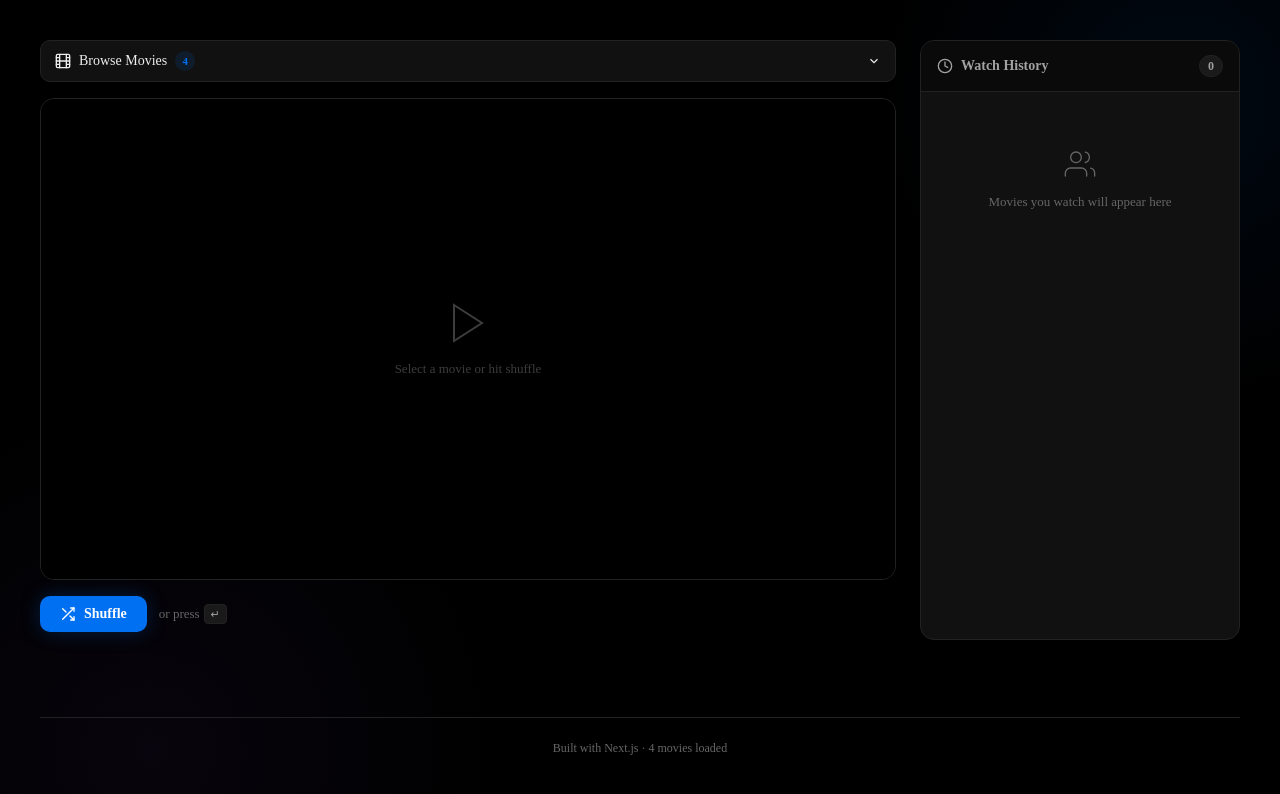
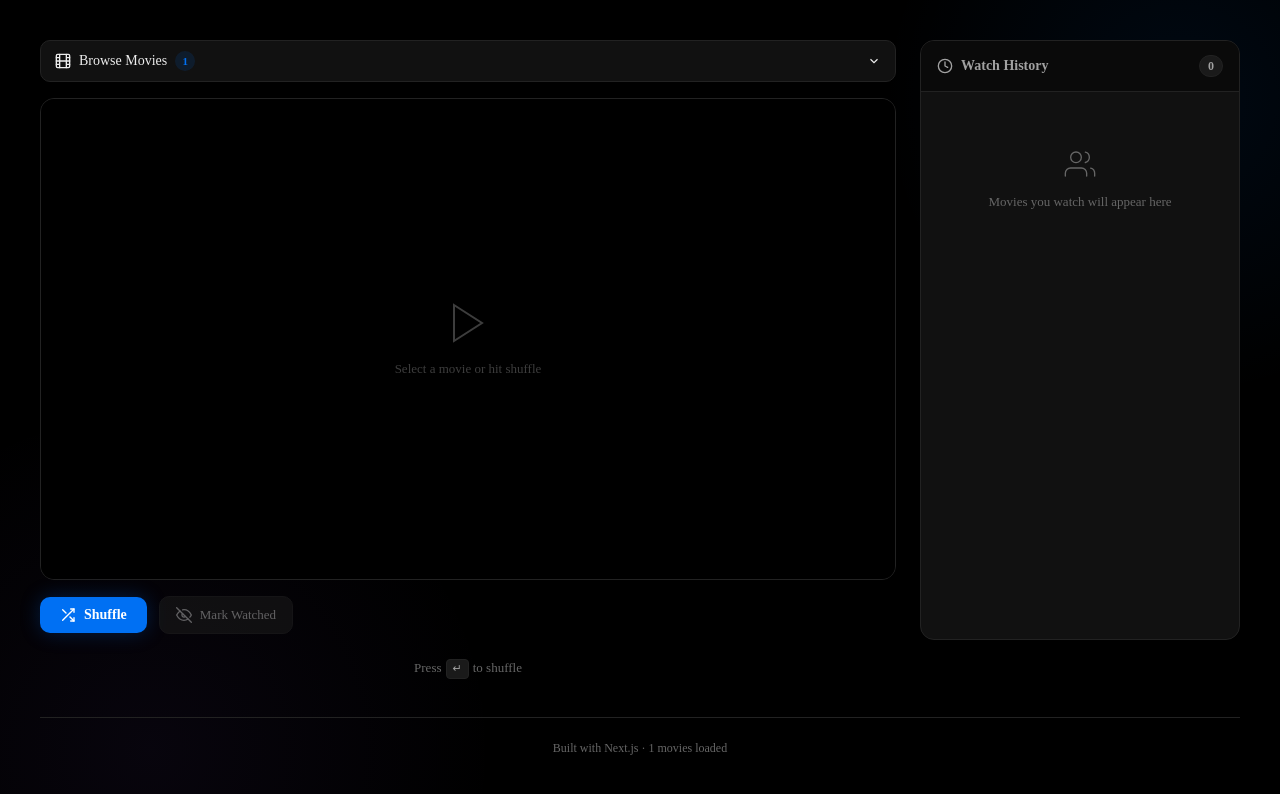
Before and after one commit to rachancheet/movie_previewing, a Next.js app: page / in a window 1280 px wide. Shown: the top 794 px of the page. Built offline with nearby package versions, Linux system fonts and the light colour scheme.

Commit message:
working better 2

```diff
--- /dev/null
+++ b/src/app/api/mark_watched/route.ts
@@ -0,0 +1,21 @@
+import { NextResponse } from "next/server";
+import { markMovieAsWatched } from "@/lib/store";
+
+export async function POST(request: Request) {
+    try {
+        const { name } = await request.json();
+        if (!name) {
+            return NextResponse.json({ error: "Movie name is required" }, { status: 400 });
+        }
+
+        const success = await markMovieAsWatched(name);
+
+        if (success) {
+            return NextResponse.json({ success: true });
+        } else {
+            return NextResponse.json({ error: "Movie not found" }, { status: 404 });
+        }
+    } catch (error) {
+        return NextResponse.json({ error: "Internal Server Error" }, { status: 500 });
+    }
+}
--- a/src/app/page.tsx
+++ b/src/app/page.tsx
@@ -96,6 +96,27 @@ export default function Home() {
     setCurrentMovie(item.name);
     setEmbedUrl(item.embedUrl);
   }, []);
+
+  /* ── Mark as watched ─────────────────────────────────────────────── */
+  const markAsWatched = useCallback(async () => {
+    if (!currentMovie) return;
+    try {
+      // Optimistic update
+      const movieToHide = currentMovie;
+      setAllMovies((prev) => prev.filter((m) => m.name !== movieToHide));
+
+      // If the currently playing movie is the one we just watched, load a new one
+      loadRandomTrailer();
+
+      await fetch("/api/mark_watched", {
+        method: "POST",
+        headers: { "Content-Type": "application/json" },
+        body: JSON.stringify({ name: movieToHide }),
+      });
+    } catch (e) {
+      console.error("Failed to mark as watched", e);
+    }
+  }, [currentMovie, loadRandomTrailer]);
 
   /* ── Watch history tracker ───────────────────────────────────────── */
   const addToHistory = (name: string, url: string) => {
@@ -394,8 +415,35 @@ export default function Home() {
               )}
             </button>
 
+            <button
+              id="mark-watched-button"
+              onClick={markAsWatched}
+              disabled={!currentMovie || loading}
+              style={{
+                ...styles.secondaryButton,
+                ...(!currentMovie || loading ? styles.buttonDisabled : {}),
+              }}
+              title="Mark as watched (won't show again)"
+            >
+              <svg
+                width="16"
+                height="16"
+                viewBox="0 0 24 24"
+                fill="none"
+                stroke="currentColor"
+                strokeWidth="2"
+                strokeLinecap="round"
+                strokeLinejoin="round"
+              >
+                <path d="M17.94 17.94A10.07 10.07 0 0 1 12 20c-7 0-11-8-11-8a18.45 18.45 0 0 1 5.06-5.94M9.9 4.24A9.12 9.12 0 0 1 12 4c7 0 11 8 11 8a18.5 18.5 0 0 1-2.16 3.19m-6.72-1.07a3 3 0 1 1-4.24-4.24" />
+                <line x1="1" y1="1" x2="23" y2="23" />
+              </svg>
+              Mark Watched
+            </button>
+          </div>
+          <div style={{ marginTop: 8, display: "flex", justifyContent: "center" }}>
             <span className="hint-text" style={styles.hint}>
-              or press <kbd style={styles.kbd}>↵</kbd>
+              Press <kbd style={styles.kbd}>↵</kbd> to shuffle
             </span>
           </div>
         </div>
@@ -837,6 +885,21 @@ const styles: Record<string, React.CSSProperties> = {
     boxShadow: "0 0 20px var(--accent-glow)",
   },
 
+  secondaryButton: {
+    display: "inline-flex",
+    alignItems: "center",
+    gap: 8,
+    padding: "10px 16px",
+    borderRadius: "var(--radius-md)",
+    border: "1px solid var(--border-default)",
+    background: "var(--bg-elevated)",
+    color: "var(--text-secondary)",
+    fontSize: 13,
+    fontWeight: 500,
+    cursor: "pointer",
+    transition: "all var(--transition-fast)",
+  },
+
   buttonDisabled: {
     opacity: 0.6,
     cursor: "wait",
--- a/src/data/movies.json
+++ b/src/data/movies.json
@@ -5,28 +5,24 @@
       "trailer": {
         "videoId": "YoHD9XEInc0",
         "embedUrl": "https://www.youtube.com/embed/YoHD9XEInc0"
-      }
+      },
+      "watched": true
     },
     {
       "name": "Interstellar",
       "trailer": {
         "videoId": "zSWdZVtXT7E",
         "embedUrl": "https://www.youtube.com/embed/zSWdZVtXT7E"
-      }
+      },
+      "watched": true
     },
     {
-      "name": "The Dark Knight",
+      "name": "Dune",
       "trailer": {
-        "videoId": "EXeTwQWrcwY",
-        "embedUrl": "https://www.youtube.com/embed/EXeTwQWrcwY"
-      }
-    },
-    {
-      "name": "Oppenheimer",
-      "trailer": {
-        "videoId": "bK6ldnjE3Y0",
-        "embedUrl": "https://www.youtube.com/embed/bK6ldnjE3Y0"
-      }
+        "videoId": "n9xhJrPXop4",
+        "embedUrl": "https://www.youtube.com/embed/n9xhJrPXop4"
+      },
+      "watched": false
     }
   ]
 }
--- a/src/lib/store.ts
+++ b/src/lib/store.ts
@@ -9,7 +9,7 @@ const sleep = (ms: number) => new Promise((r) => setTimeout(r, ms));
 
 // Shape of what we persist
 export type TrailerInfo = { videoId: string; embedUrl: string };
-export type MovieEntry = { name: string; trailer: TrailerInfo | null };
+export type MovieEntry = { name: string; trailer: TrailerInfo | null; watched?: boolean };
 export type StoreData = { movies: MovieEntry[] };
 
 // ---------------------------------------------------------------------------
@@ -71,20 +71,34 @@ async function fetchTrailerForMovie(movieName: string): Promise<TrailerInfo | nu
 /** Return all stored movies + trailers */
 export async function getMovies(): Promise<MovieEntry[]> {
   const store = await readStore();
-  return store.movies;
+  // Filter out watched movies from the returned list so they don't appear in UI
+  return store.movies.filter(m => !m.watched);
 }
 
-/** Return a single random movie that has a trailer */
+/** Return a single random movie that has a trailer and is not watched */
 export async function getRandomTrailer(): Promise<MovieEntry | null> {
   const store = await readStore();
-  const withTrailer = store.movies.filter((m) => m.trailer !== null);
-  if (!withTrailer.length) return null;
-  return withTrailer[Math.floor(Math.random() * withTrailer.length)] ?? null;
+  const validMovies = store.movies.filter((m) => m.trailer !== null && !m.watched);
+  if (!validMovies.length) return null;
+  return validMovies[Math.floor(Math.random() * validMovies.length)] ?? null;
+}
+
+/** Mark a movie as watched */
+export async function markMovieAsWatched(name: string): Promise<boolean> {
+  const store = await readStore();
+  const entry = store.movies.find(m => m.name.toLowerCase() === name.toLowerCase());
+
+  if (entry) {
+    entry.watched = true;
+    await writeStore(store);
+    return true;
+  }
+  return false;
 }
 
 /**
  * Replace the movie list.
- * - Movies already in the store keep their existing trailer (no re-fetch).
+ * - Movies already in the store keep their existing trailer and watched status.
  * - New movies are saved immediately with trailer: null.
  * - Trailer fetching for new movies happens in the background (fire-and-forget).
  * - Movies removed from the new list are dropped.
@@ -94,22 +108,30 @@ export async function updateMovieList(newNames: string[]): Promise<MovieEntry[]>
 
   const store = await readStore();
 
-  // Build a lookup of existing trailers keyed by lowercase name
-  const existing = new Map<string, TrailerInfo | null>();
+  // Build a lookup of existing entries keyed by lowercase name
+  const existing = new Map<string, MovieEntry>();
   for (const entry of store.movies) {
-    existing.set(entry.name.toLowerCase(), entry.trailer);
+    existing.set(entry.name.toLowerCase(), entry);
   }
 
-  // Build new list, reusing trailers where possible; new movies get null
+  // Build new list, reusing trailers and watched status where possible
   const entries: MovieEntry[] = [];
   const needFetch: string[] = [];
 
   for (const name of cleaned) {
     const key = name.toLowerCase();
-    if (existing.has(key) && existing.get(key) !== null) {
-      entries.push({ name, trailer: existing.get(key)! });
+    const prev = existing.get(key);
+
+    if (prev) {
+      // Preserve trailer and watched status
+      entries.push({
+        name,
+        trailer: prev.trailer,
+        watched: prev.watched
+      });
     } else {
-      entries.push({ name, trailer: null });
+      // New movie
+      entries.push({ name, trailer: null, watched: false });
       needFetch.push(name);
     }
   }
```
